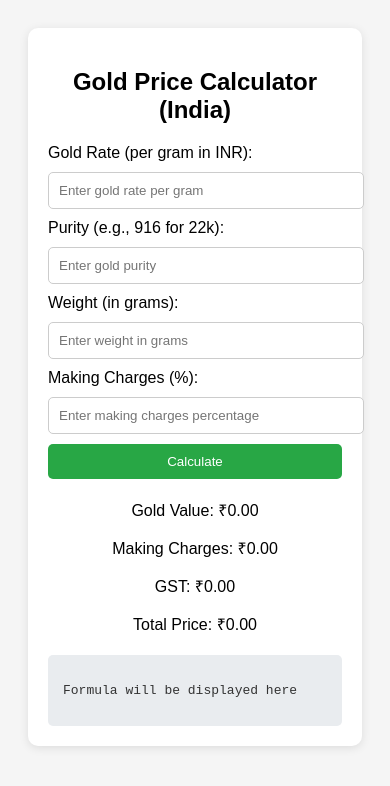
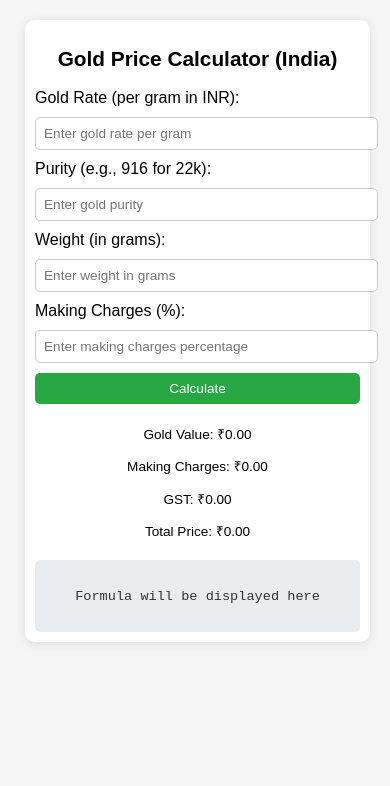
Before and after one commit to naganjaneyuluG/gold-rate-calculator, a plain HTML site: page index.html in a window 390 px wide. Drawn offline with Linux system fonts and the light colour scheme.

Commit message:
Update index.html

```diff
--- a/index.html
+++ b/index.html
@@ -9,6 +9,8 @@
             font-family: Arial, sans-serif;
             padding: 20px;
             background-color: #f5f5f5;
+            margin: 0;
+            box-sizing: border-box;
         }
         .container {
             max-width: 400px;
@@ -20,37 +22,77 @@
         }
         h2 {
             text-align: center;
+            font-size: 1.8rem;
         }
         input {
             width: 100%;
-            padding: 10px;
+            padding: 12px;
             margin: 10px 0;
             border: 1px solid #ccc;
             border-radius: 5px;
+            font-size: 1rem;
         }
         button {
             width: 100%;
-            padding: 10px;
+            padding: 12px;
             background-color: #28a745;
             color: white;
             border: none;
             border-radius: 5px;
             cursor: pointer;
+            font-size: 1rem;
         }
         button:hover {
             background-color: #218838;
         }
-        .result {
+        .result, .formula {
             margin-top: 20px;
             text-align: center;
+            font-size: 1rem;
         }
         .formula {
-            margin-top: 20px;
             background-color: #e9ecef;
             padding: 15px;
             border-radius: 5px;
             font-family: monospace;
             color: #333;
+        }
+        .container {
+            margin-left: 20px;
+        }
+        /* Responsive design */
+        @media (max-width: 768px) {
+            .container {
+                padding: 15px;
+                margin-left: 10px;
+            }
+            h2 {
+                font-size: 1.5rem;
+            }
+            input, button {
+                font-size: 0.9rem;
+                padding: 10px;
+            }
+            .result, .formula {
+                font-size: 0.9rem;
+            }
+        }
+
+        @media (max-width: 480px) {
+            .container {
+                padding: 10px;
+                margin-left: 5px;
+            }
+            h2 {
+                font-size: 1.3rem;
+            }
+            input, button {
+                font-size: 0.85rem;
+                padding: 8px;
+            }
+            .result, .formula {
+                font-size: 0.85rem;
+            }
         }
     </style>
 </head>
```
